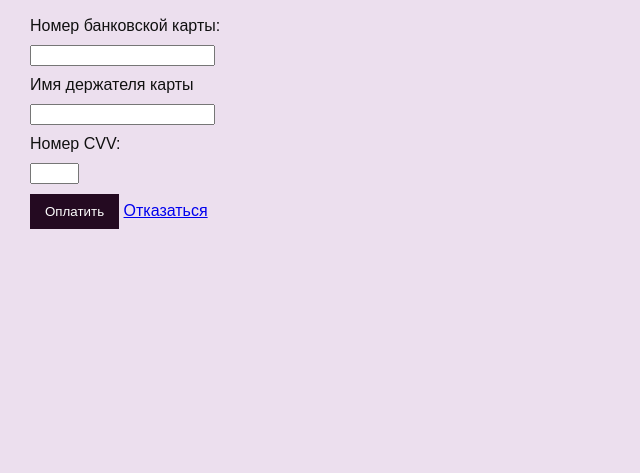
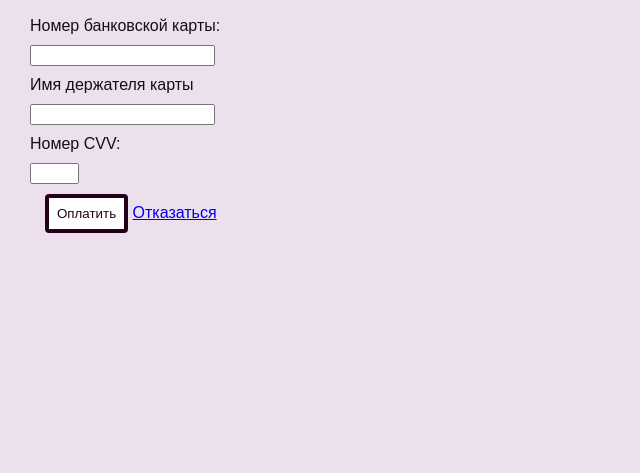
Before and after one commit to AlbinaKobzeva/web-programming-labs-2, a Flask app: page /lab3/pay in a window 1280 px wide. Shown: the part 217-690 px from the top of the page, without its empty margins (0-640 px from the left). Run offline with Flask 3, Linux system fonts and the light colour scheme.

Commit message:
Стили

```diff
--- a/static/lab1/main.css
+++ b/static/lab1/main.css
@@ -52,16 +52,6 @@ label {
     display: block;
     margin: 10px 0;
 }
-button {
-    background-color: #240a21;
-    color: white;
-    padding: 10px 15px;
-    border: none;
-    cursor: pointer;
-}
-
-
-
 .block {
     display: inline-block;
     padding:  15px;
@@ -78,3 +68,27 @@ a.block {
     padding: 30px;
     text-align: center;
 }
+button {
+    margin-left: 15px;
+    padding: 8px;
+    background-color: white;
+    border: 4px solid rgb(37, 1, 25);
+    color:  rgb(37, 1, 25);
+    border-radius: 4px;
+    cursor: pointer;
+    transition: background-color 0.3s, color 0.3s;
+}
+button:hover {
+    background-color: rgb(184, 250, 160);
+}
+#office-list {
+    list-style: none;
+    padding: 0;
+}
+#office-list li {
+    margin-bottom: 15px;
+}
+#total-cost {
+    margin-top: 20px;
+    color: rgb(37, 1, 25);
+}
```
